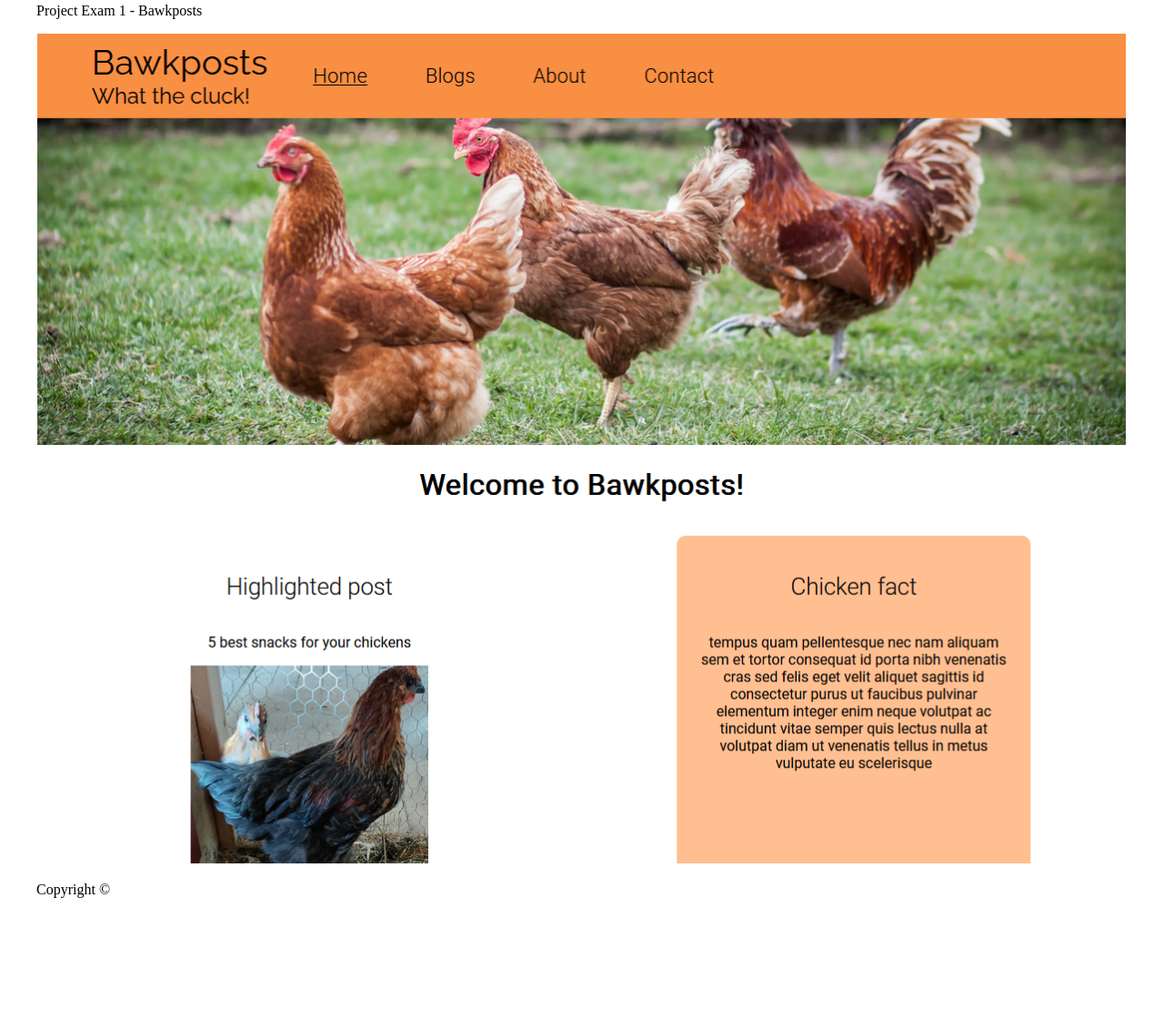
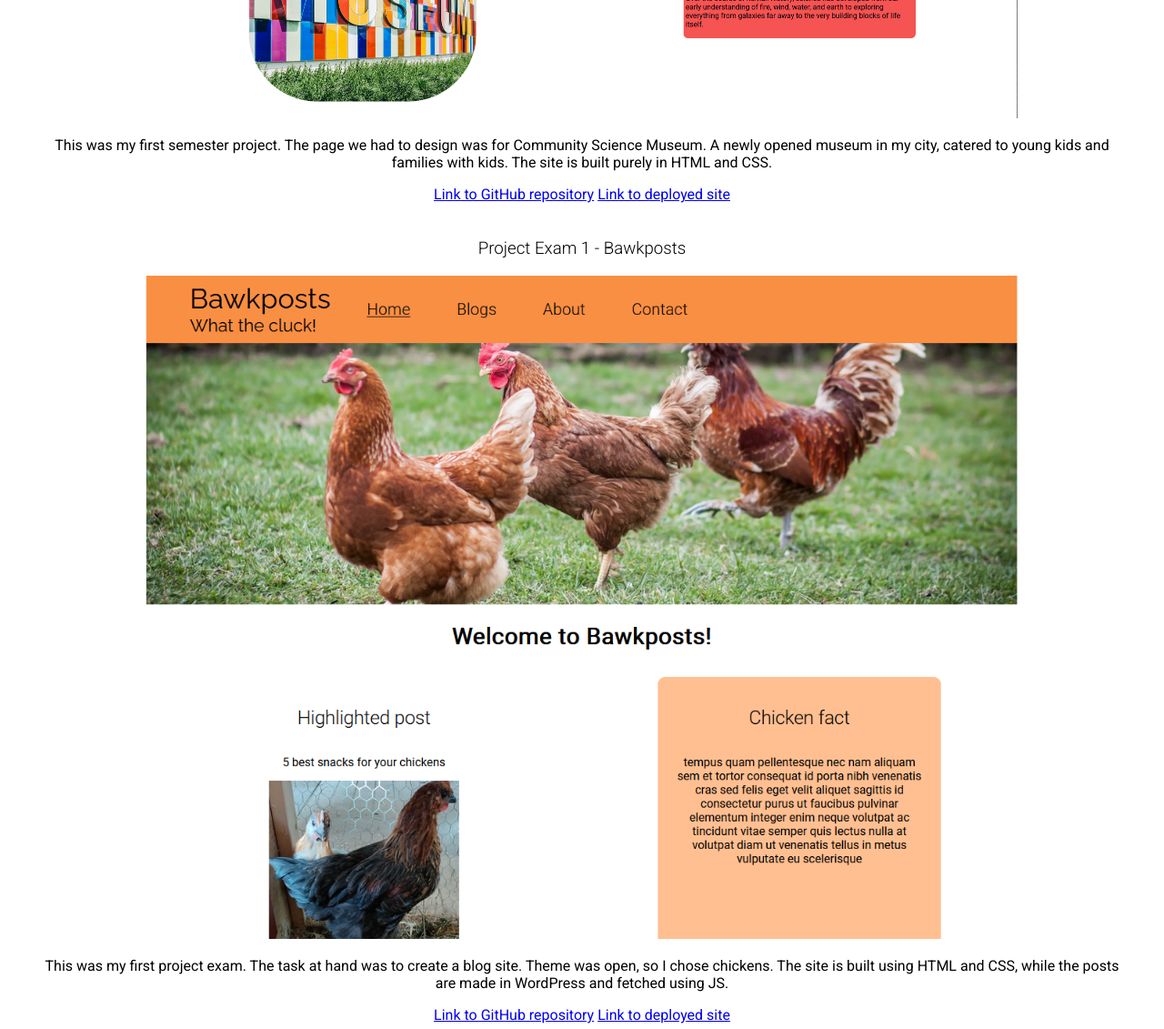
Before and after one commit to sansol0103/Portfolio, a plain HTML site: page index.html in a window 1280 px wide. Shown: the part 1321-2452 px from the top of the page at 91% size. Before the commit the page ends 2324 px from the top, so only its background shows below. Drawn offline with Linux system fonts and the light colour scheme.

Commit message:
Added content to portfolio section

```diff
--- a/css/styles.css
+++ b/css/styles.css
@@ -3,6 +3,10 @@
 body {
     margin: auto;
     max-width: 1200px;
+}
+
+.name, footer {
+    background-color: #120EB5;
 }
 
 /*Header*/
@@ -11,15 +15,14 @@ header {
     position: sticky;
 }
 
-.name {
+.name, footer p {
     display: flex;
     justify-content: center;
     font-family: var(--header-font);
     font-size: 2rem;
-    background-color: #120EB5;
 }
 
-header a {
+header a, footer p {
     color: white;
     text-decoration: none;
 }
@@ -45,6 +48,37 @@ nav ul {
 
 /*Main*/
 
+main {
+    font-family: var(--default-font);
+    display: flex;
+    flex-direction: column;
+    min-height: 100vh;
+    margin: 50px auto;
+}
+
+h1, h2 {
+    margin: 50px auto;
+}
+
+h3 {
+    font-weight: 300;
+}
+
+.portfolio {
+    display: grid;
+    grid-template-columns: 1fr;
+    gap: 20px;
+}
+
+.portfolio div {
+    text-align: center;
+}
+
 .portfolio img {
-    width: 100%;
+    width: 80%;
 }
+
+footer {
+    padding: 10px;
+    font-family: var(--header-font);
+}
--- a/index.html
+++ b/index.html
@@ -19,29 +19,42 @@
                 <p>Solberg</p>
             </a>
         </div>
-        <nav>
+        <!-- <nav>
             <li>
                 <ul>Contact Details</ul>
                 <ul>Home</ul>
                 <ul>Portfolio</ul>
             </li>
-        </nav>
+        </nav> -->
     </header>
     <main>
         <h1>Welcome to my portfolio site!</h1>
         <section class="portfolio">
+            <h2>Portfolio</h2>
             <div>
-                <p>Rainy Days cross course project</p>
+                <h3>Rainy Days cross course project</h3>
                 <img src="images/RainyDays.png" alt="Picture of the home page of RainyDays cross course project">
+                <p>This was my cross course project. The task was initally to make a design in Figma. I chose Rainy Days theme. An online shop selling rain jackets for men and women aged 30-50 whos interested in outdoor activities. Then we had to build the site in HTML and CSS. After that we had to make improvements to it by asking for feedback. Finally we used a headless WordPress installation to show the products. This is currently not implemented in this version, as the WP instalation is local.</p>
+                <a href="https://github.com/sansol0103/RainyDays">Link to GitHub repository</a>
+                <a href="https://voluble-selkie-564a0c.netlify.app">Link to deployed site</a>
             </div>
             <div>
-                <p>Semester Project 1 - Community Science Museum</p>
+                <h3>Semester Project 1 - Community Science Museum</h3>
                 <img src="images/Semester-Project-1.png" alt="Picture of the home page of Community Science Museum Semester Project">
+                <p>This was my first semester project. The page we had to design was for Community Science Museum. A newly opened museum in my city, catered to young kids and families with kids. The site is built purely in HTML and CSS.</p>
+                <a href="https://github.com/sansol0103/Semester-Project-1">Link to GitHub repository</a>
+                <a href="https://unrivaled-faloodeh-1a7cf4.netlify.app">Link to deployed site</a>
             </div>
             <div>
-                <p>Project Exam 1 - Bawkposts</p>
+                <h3>Project Exam 1 - Bawkposts</h3>
                 <img src="images/Bawkposts.png" alt="Picture of the home page of Bawkposts Exam Project">
+                <p>This was my first project exam. The task at hand was to create a blog site. Theme was open, so I chose chickens. The site is built using HTML and CSS, while the posts are made in WordPress and fetched using JS.</p>
+                <a href="https://github.com/Noroff-FEU-Assignments/project-exam-1-sansol0103">Link to GitHub repository</a>
+                <a href="https://bawkposts-blog.netlify.app">Link to deployed site</a>
             </div>
+        </section>
+        <section class="about-me">
+
         </section>
     </main>
     <footer>
```
